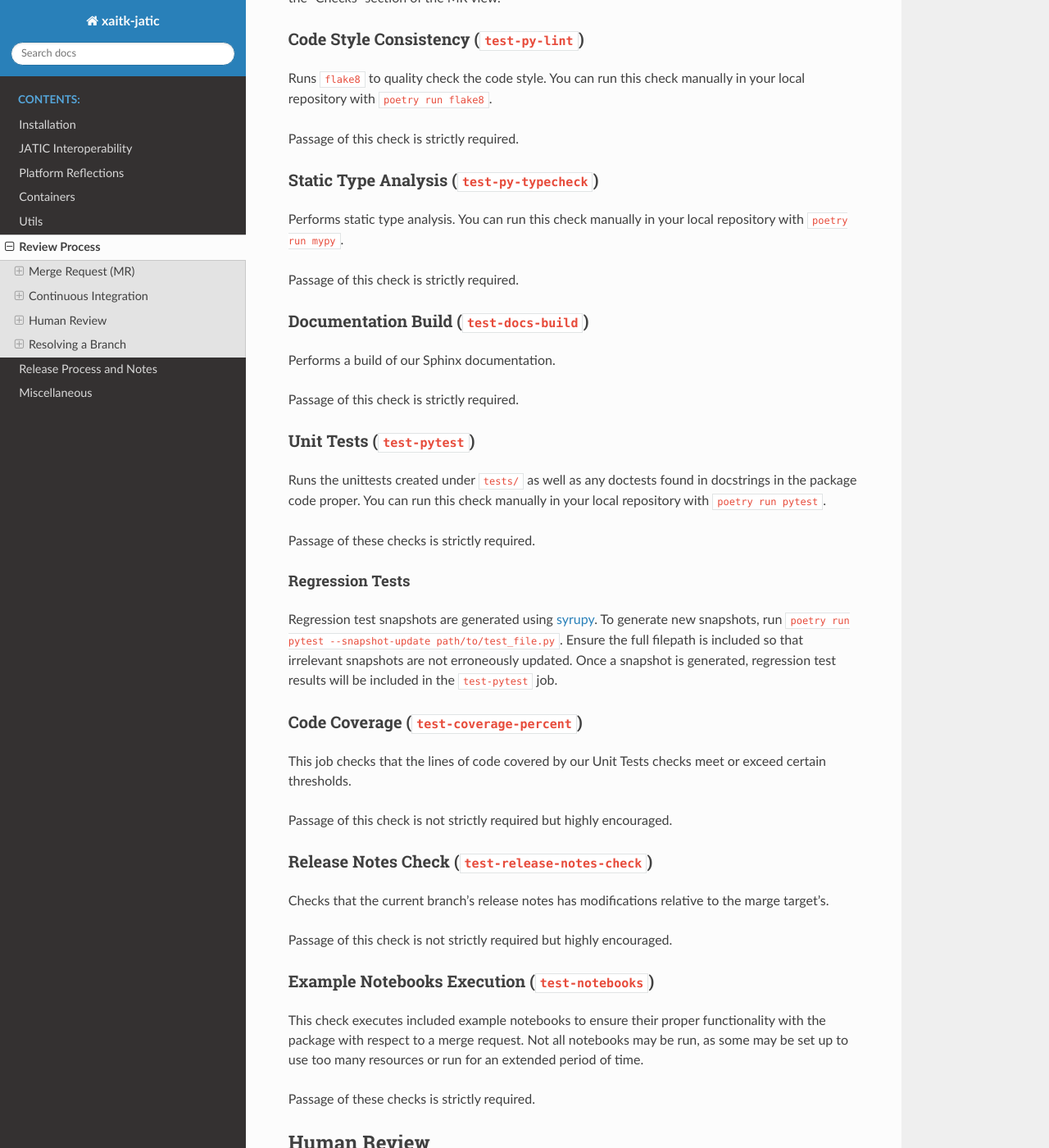
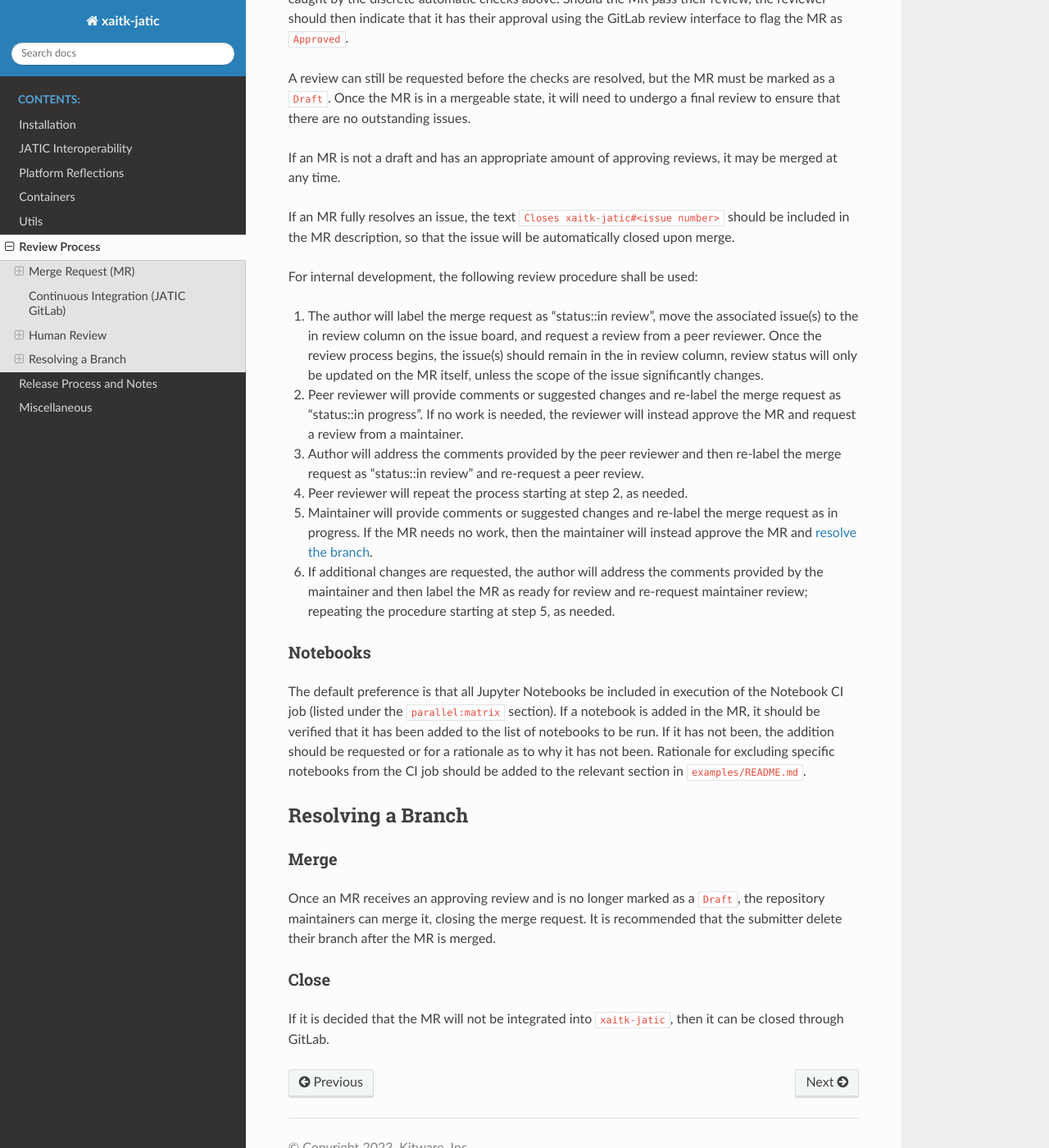
Before and after one commit to Kitware/xaitk-jatic, a Sphinx documentation site: the page built from docs/review_process.rst, in a window 1280 px wide and 1400 px high, scrolled down 1753 px. Shown: the whole window at 82% size. Built offline with Sphinx 7.4.7 and the Read the Docs theme 3.1.0, drawn with Linux system fonts in a browser that asks for light colours; some of the changed text lies outside the part shown.

Commit message:
Auto Merge Request - 5d365f66

```diff
--- a/docs/review_process.rst
+++ b/docs/review_process.rst
@@ -49,78 +49,16 @@ Closed
 ^^^^^^
 Indicates that the MR is resolved or discarded.
 
-Continuous Integration
-======================
+Continuous Integration (JATIC GitLab)
+=====================================
 The following checks are included in the automated portion of the review
 process, and are triggered whenever a merge-request is made or changes, a tag is
 created, or when the ``main`` branch is updated.
 These are run as part of the CI/CD pipeline driven by GitLab CI pipelines, and
 defined by the :file:`.gitlab-ci.yml` file.
 The success or failure of each may be seen in-line in a submitted MR in the
-"Checks" section of the MR view.
-
-Code Style Consistency (``test-py-lint``)
------------------------------------------
-Runs ``flake8`` to quality check the code style.
-You can run this check manually in your local repository with
-``poetry run flake8``.
-
-Passage of this check is strictly required.
-
-Static Type Analysis (``test-py-typecheck``)
---------------------------------------------
-Performs static type analysis.
-You can run this check manually in your local repository with ``poetry run
-mypy``.
-
-Passage of this check is strictly required.
-
-Documentation Build (``test-docs-build``)
------------------------------------------
-Performs a build of our Sphinx documentation.
-
-Passage of this check is strictly required.
-
-Unit Tests (``test-pytest``)
-----------------------------
-Runs the unittests created under ``tests/`` as well as any doctests found in
-docstrings in the package code proper.
-You can run this check manually  in your local repository with ``poetry run
-pytest``.
-
-Passage of these checks is strictly required.
-
-Regression Tests
-^^^^^^^^^^^^^^^^
-Regression test snapshots are generated using
-`syrupy <https://github.com/syrupy-project/syrupy>`_. To generate new snapshots,
-run ``poetry run pytest --snapshot-update path/to/test_file.py``. Ensure the full
-filepath is included so that irrelevant snapshots are not erroneously updated.
-Once a snapshot is generated, regression test results will be included in the
-``test-pytest`` job.
-
-Code Coverage (``test-coverage-percent``)
------------------------------------------
-This job checks that the lines of code covered by our Unit Tests checks meet or
-exceed certain thresholds.
-
-Passage of this check is not strictly required but highly encouraged.
-
-Release Notes Check (``test-release-notes-check``)
---------------------------------------------------
-Checks that the current branch's release notes has modifications relative to
-the marge target's.
-
-Passage of this check is not strictly required but highly encouraged.
-
-Example Notebooks Execution (``test-notebooks``)
-------------------------------------------------
-This check executes included example notebooks to ensure their proper
-functionality with the package with respect to a merge request.
-Not all notebooks may be run, as some may be set up to use too many resources
-or run for an extended period of time.
-
-Passage of these checks is strictly required.
+"Checks" section of the MR view. For a deeper overview, see the
+`CI/CD Pipeline documentation <https://gitlab.jatic.net/jatic/kitware/xaitk-jatic/-/blob/main/cicd-pipeline.md>`_.
 
 Human Review
 ============
@@ -146,10 +84,10 @@ so that the issue will be automatically closed upon merge.
 
 For internal development, the following review procedure shall be used:
 
-1. The author will label the merge request as "status::for review", move the
-   associated issue(s) to the for review column on the issue board, and request
+1. The author will label the merge request as "status::in review", move the
+   associated issue(s) to the in review column on the issue board, and request
    a review from a peer reviewer. Once the review process begins, the issue(s)
-   should remain in the for review column, review status will only be updated
+   should remain in the in review column, review status will only be updated
    on the MR itself, unless the scope of the issue significantly changes.
 
 2. Peer reviewer will provide comments or suggested changes and re-label the
@@ -157,7 +95,7 @@ For internal development, the following review procedure shall be used:
    will instead approve the MR and request a review from a maintainer.
 
 3. Author will address the comments provided by the peer reviewer and then
-   re-label the merge request as "status::for review" and re-request a peer
+   re-label the merge request as "status::in review" and re-request a peer
    review.
 
 4. Peer reviewer will repeat the process starting at step 2, as needed.
```
Also changed, not shown: CONTRIBUTING.md (+69 -32 lines), README.md (+55 -23 lines), pyproject.toml (+5 -8 lines), .pre-commit-config.yaml, 1 other file.
